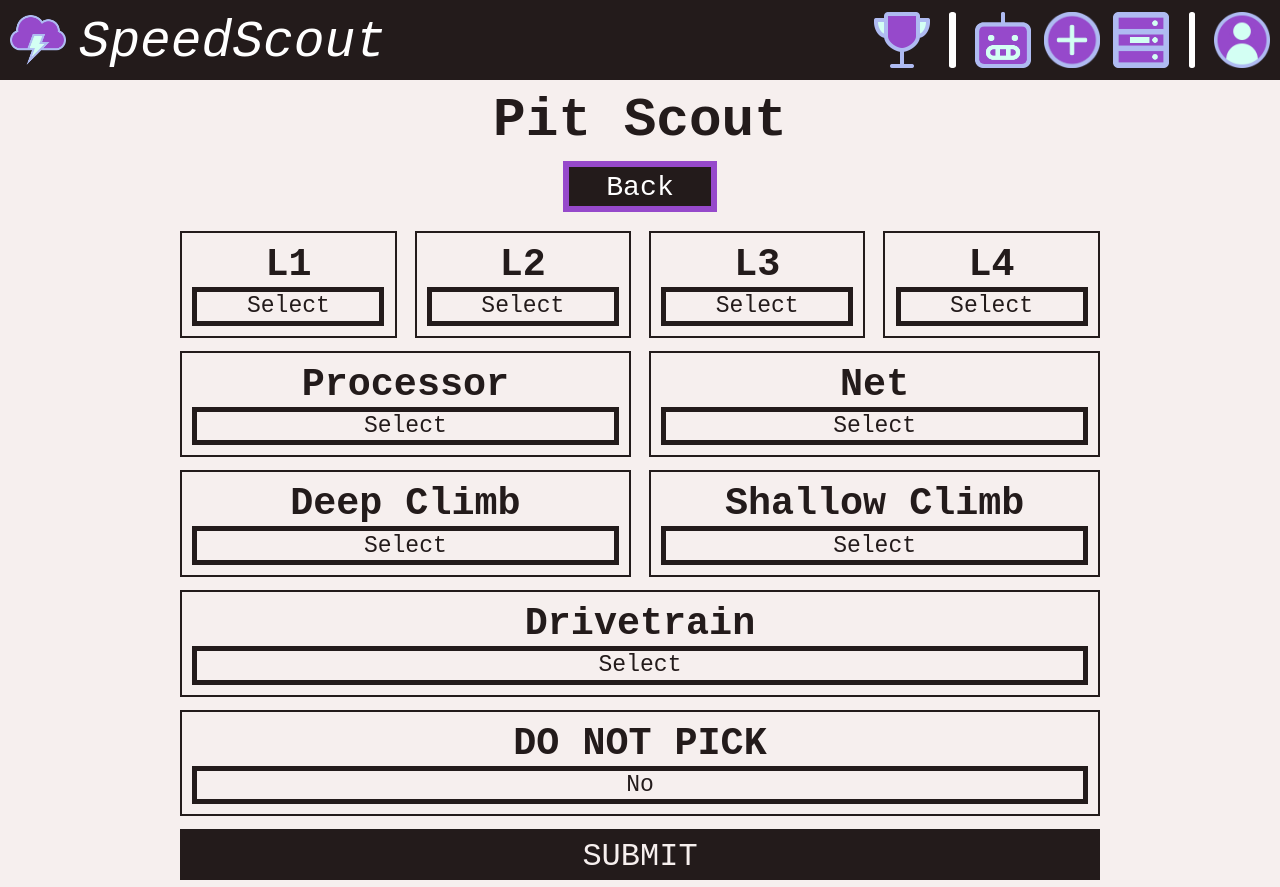
After one commit to NateKootstra/RoboticsScoutingTool, a Flask app: template templates/pitscout.html in a window 1280 px wide. The commit adds this page. Run offline with Flask 3, Linux system fonts and the light colour scheme; the template is opened without the code that fills it, so the values that code supplies are empty.

Commit message:
Pit scouting works now.

```diff
--- a/main.py
+++ b/main.py
@@ -6,11 +6,12 @@ from flask import Flask, render_template, send_from_directory, url_for, make_res
 from datetime import datetime
 
 import tbaapi
+import datamanager
 from accounts import authenticate, getName, getAdmin, getAccounts, deleteUser, addUser
 from events import getEvents, addEvent, removeEvent, updateEvents
 
 
-domain = 'http://127.0.0.1:5001'
+domain = 'http://10.126.59.3:5001'
 app = Flask(__name__)
 year = tbaapi.Year(tbaapi.currentYear)
 
@@ -76,13 +77,35 @@ def get_full_event_list():
     return []
 app.jinja_env.globals.update(get_full_event_list=get_full_event_list)
 
-# Returns all events in the region.
+# Returns all events in the district.
 def get_events_in_district():
     team = request.cookies["team"]
     if authenticate(team, request.cookies["username"], request.cookies["password"]) and getAdmin(team, request.cookies["username"]):
         return tbaapi.District(tbaapi.Team(int(team)).get_district_cached()["key"]).get_events()
     return []
 app.jinja_env.globals.update(get_events_in_district=get_events_in_district)
+
+# Get the match lock.
+def get_lock():
+    if authenticate(request.cookies["team"], request.cookies["username"], request.cookies["password"]):
+        return datamanager.getLock(request.cookies["team"], request.cookies["event"], request.cookies["match"])
+    return []
+app.jinja_env.globals.update(get_lock=get_lock)
+
+# Get the teams in a given event.
+def get_teams_in_event():
+    team = request.cookies["team"]
+    if authenticate(team, request.cookies["username"], request.cookies["password"]):
+        teams = tbaapi.Event(request.cookies["pitevent"]).get_teams()
+        scouted = datamanager.getTeams(team, request.cookies["pitevent"])
+        for team in teams:
+            if team["key"] in scouted:
+                team["scouted"] = True
+            else:
+                team["scouted"] = False
+        return teams
+    return []
+app.jinja_env.globals.update(get_teams_in_event=get_teams_in_event)
 
 
 # Public pages:
@@ -116,7 +139,7 @@ def account():
     return redirect(f'{domain}/signin')
 
 
-# Scout menu..
+# Scout menu.
 @app.route('/scout')
 def scout():
     if "team" in request.cookies.keys():
@@ -135,6 +158,21 @@ def scout():
                         return render_template('select_match.html')
                 else:
                     return render_template('select_event.html')
+    return redirect(f'{domain}/signin')
+
+# Pitscout menu.
+@app.route('/pitscout')
+def pitscout():
+    if "team" in request.cookies.keys():
+        if authenticate(request.cookies["team"], request.cookies["username"], request.cookies["password"]):
+            if getAdmin(request.cookies["team"], request.cookies["username"]):
+                return render_template('scout_admin.html')
+            else:
+                if "pitevent" in request.cookies.keys():
+                    if "pitteam" in request.cookies.keys():
+                        return render_template('pitscout.html')
+                    return render_template('pitscout_select_team.html')
+                return render_template('pitscout_select_event.html')
     return redirect(f'{domain}/signin')
 
 
@@ -227,6 +265,16 @@ def select_event(event):
     # Return response.
     return response
 
+# Select the event you wish to pitscout.
+@app.route('/pitselectevent/<event>')
+def pit_select_event(event):
+    response = make_response(redirect(f'{domain}/pitscout'))
+    # Select event only if the user is verified as a non-admin user.
+    if authenticate(request.cookies["team"], request.cookies["username"], request.cookies["password"]) and not getAdmin(request.cookies["team"], request.cookies["username"]):
+        response.set_cookie('pitevent', event)
+    # Return response.
+    return response
+
 # Select the match you wish to scout.
 @app.route('/selectmatch/<match>')
 def select_match(match):
@@ -243,7 +291,20 @@ def select_team(team):
     response = make_response(redirect(f'{domain}/scout'))
     # Select event only if the user is verified as a non-admin user.
     if authenticate(request.cookies["team"], request.cookies["username"], request.cookies["password"]) and not getAdmin(request.cookies["team"], request.cookies["username"]):
-        response.set_cookie('teamscout', team)
+        if not team in get_lock():
+            response.set_cookie('teamscout', team)
+            datamanager.lock(request.cookies["team"], request.cookies["event"], request.cookies["match"], team)
+    # Return response.
+    return response
+
+# Select the team you wish to scout.
+@app.route('/pitselectteam/<team>')
+def pit_select_team(team):
+    response = make_response(redirect(f'{domain}/pitscout'))
+    # Select event only if the user is verified as a non-admin user.
+    if authenticate(request.cookies["team"], request.cookies["username"], request.cookies["password"]) and not getAdmin(request.cookies["team"], request.cookies["username"]):
+        if not team in datamanager.getTeams(request.cookies["team"], request.cookies["pitevent"]):
+            response.set_cookie('pitteam', team)
     # Return response.
     return response
 
@@ -254,6 +315,21 @@ def unscout(level):
     # Authenticate.
     if authenticate(request.cookies["team"], request.cookies["username"], request.cookies["password"]) and not getAdmin(request.cookies["team"], request.cookies["username"]):
         response.delete_cookie(level)
+        if level == "teamscout":
+            try:
+                datamanager.unlock(request.cookies["team"], request.cookies["event"], request.cookies["match"], request.cookies["teamscout"])
+            except:
+                pass
+    # Return response.
+    return response
+
+# Go back in pit scouting menu.
+@app.route('/pitunscout/<level>')
+def pitunscout(level):
+    response = make_response(redirect(f'{domain}/pitscout'))
+    # Authenticate.
+    if authenticate(request.cookies["team"], request.cookies["username"], request.cookies["password"]) and not getAdmin(request.cookies["team"], request.cookies["username"]):
+        response.delete_cookie("pit" + level)
     # Return response.
     return response
 
@@ -276,7 +352,18 @@ def submitdata(data):
         response.delete_cookie('match')
         response.delete_cookie('teamscout')
         response.delete_cookie('started')
-    print(data)
+    datamanager.save(request.cookies["team"], request.cookies["event"], request.cookies["match"], request.cookies["teamscout"], request.cookies["username"], data)
+    # Return response.
+    return response
+
+# Submit data.
+@app.route('/pitsubmit/<data>')
+def pitsubmitdata(data):
+    response = make_response(redirect(f'{domain}/pitscout'))
+    # Authenticate.
+    if authenticate(request.cookies["team"], request.cookies["username"], request.cookies["password"]) and not getAdmin(request.cookies["team"], request.cookies["username"]):
+        response.delete_cookie('pitteam')
+    datamanager.save(request.cookies["team"], request.cookies["pitevent"], "pitscout", request.cookies["pitteam"], request.cookies["username"], data)
     # Return response.
     return response
 
@@ -461,7 +548,7 @@ app.jinja_env.globals.update(get_rankings_in_district=get_rankings_in_district)
 
 # Return the teams at a given event.
 @app.route('/endpoint/teams/event/<event_key>')
-def get_teams_in_event(event_key):
+def get_teams_in_event_endpoint(event_key):
     # Get teams.
     teams = tbaapi.Event(event_key).get_teams()
 
--- /dev/null
+++ b/static/css/scouting/pitbuttons.css
@@ -0,0 +1,66 @@
+h1 {
+    color: rgb(35, 27, 27);
+    font-size: 3vw;
+}
+
+select {
+    width: 15vw;
+    height: 3vw;
+
+    font-size: 1.8vw;
+
+    border: 0.4vw solid rgb(35, 27, 27);
+    background-color: rgb(246, 239, 238);
+    appearance: none;
+
+    text-align: center;
+}
+
+div.climb div select,
+div.algae div select {
+    width: 33.35vw;
+}
+
+div.dnp div select,
+div.drivetrain div select {
+    width: 70vw;
+}
+
+div.dnp,
+div.drivetrain,
+div.climb,
+div.algae,
+div.levels {
+    display: flex;
+    justify-content: center;
+
+    margin-top: 1vw;
+}
+
+div.dnp div,
+div.drivetrain div,
+div.climb div,
+div.algae div,
+div.levels div {
+    width: fit-content;
+    padding: 0.8vw;
+
+    border: 0.2vw solid rgb(35, 27, 27);
+
+    text-align: center;
+
+    margin-left: 0.7vw;
+    margin-right: 0.7vw;
+}
+
+button.submit {
+    margin-top: 1vw;
+    width: 71.8vw;
+    height: 4vw;
+
+    font-size: 2.5vw;
+
+    background-color: rgb(35, 27, 27);
+    color: rgb(246, 239, 238);
+    border: none;
+}
--- a/static/js/activescouting.js
+++ b/static/js/activescouting.js
@@ -1,4 +1,4 @@
-var timer = [2, 30, 3, 10]
+var timer = [0, 10, 3, 0]
 var time = 0
 
 function scout(name, event) {
--- a/static/js/navbar.js
+++ b/static/js/navbar.js
@@ -18,6 +18,10 @@ function viewScout() {
     window.location.href = "/scout";
 }
 
+function viewPitScout() {
+    window.location.href = "/pitscout";
+}
+
 function viewRankings() {
     window.location.href = "/rankings";
 }
--- /dev/null
+++ b/static/js/pitscouting.js
@@ -0,0 +1,27 @@
+function selectEvent(event) {
+    window.location.href = `/pitselectevent/${event}`;
+}
+
+function selectTeam(team) {
+    window.location.href = `/pitselectteam/${team}`;
+}
+
+function unScout(level) {
+    window.location.href = `/pitunscout/${level}`;
+}
+
+function submitData() {
+    let data = {}
+    data["L1"] = document.getElementById("L1").value;
+    data["L2"] = document.getElementById("L2").value;
+    data["L3"] = document.getElementById("L3").value;
+    data["L4"] = document.getElementById("L4").value;
+    data["Processor"] = document.getElementById("Processor").value;
+    data["Net"] = document.getElementById("Net").value;
+    data["Deep"] = document.getElementById("Deep").value;
+    data["Shallow"] = document.getElementById("Shallow").value;
+    data["Drivetrain"] = document.getElementById("Drive").value;
+    data["DNP"] = document.getElementById("DNP").value;
+
+    window.location.href = "/pitsubmit/" + JSON.stringify(data);
+}
--- a/templates/base.html
+++ b/templates/base.html
@@ -20,6 +20,7 @@
     <div class="icons">
         <img onclick="viewRankings()" src="{{ url_for('static', filename='images/icons/rankings.png') }}">
         <img src="{{ url_for('static', filename='images/icons/divider.png') }}" class="divider">
+        <img onclick="viewPitScout()" src="{{ url_for('static', filename='images/icons/pitscout.png') }}">
         <img onclick="viewScout()" src="{{ url_for('static', filename='images/icons/scout.png') }}">
         <img onclick="viewData()" src="{{ url_for('static', filename='images/icons/data.png') }}">
         <img src="{{ url_for('static', filename='images/icons/divider.png') }}" class="divider">
@@ -33,9 +34,11 @@
     {% block content %}{% endblock %}
 </div>
 
-<footer>
+<!--
+ <footer>
     <h1>Developed by Nate Kootstra</h1>
     <a href="mailto:natekootstra@gmail.com">natekootstra@gmail.com</a>
     <a href="https://natekootstra.dev"><s>https://natekootstra.dev</s></a>
     <a href="https://github.com/natekootstra">https://github.com/natekootstra</a>
 </footer>
+-->
--- /dev/null
+++ b/templates/pitscout.html
@@ -0,0 +1,111 @@
+{% extends 'base.html' %}
+
+{% block links %}
+<link rel="stylesheet" href="{{ url_for('static', filename='css/select/buttons.css') }}">
+<link rel="stylesheet" href="{{ url_for('static', filename='css/scouting/pitbuttons.css') }}">
+
+<script src="{{ url_for('static', filename='js/pitscouting.js') }}"></script>
+{% endblock %}
+
+{% block subtitle %}
+<h2>Pit Scout</h2>
+{% endblock %}
+
+{% block content %}
+    <div class="centercontents">
+        <button class="team" onclick="unScout('team')">Back</button>
+    </div>
+    <div class="levels">
+        <div>
+            <h1>L1</h1>
+            <select id="L1">
+                <option value="none">Select</option>
+                <option value="yes">Yes</option>
+                <option value="no">No</option>
+            </select>
+        </div>
+        <div>
+            <h1>L2</h1>
+            <select id="L2">
+                <option value="none">Select</option>
+                <option value="yes">Yes</option>
+                <option value="no">No</option>
+            </select>
+        </div>
+        <div>
+            <h1>L3</h1>
+            <select id="L3">
+                <option value="none">Select</option>
+                <option value="yes">Yes</option>
+                <option value="no">No</option>
+            </select>
+        </div>
+        <div>
+            <h1>L4</h1>
+            <select id="L4">
+                <option value="none">Select</option>
+                <option value="yes">Yes</option>
+                <option value="no">No</option>
+            </select>
+        </div>
+    </div>
+    <div class="algae">
+        <div>
+            <h1>Processor</h1>
+            <select id="Processor">
+                <option value="none">Select</option>
+                <option value="yes">Yes</option>
+                <option value="no">No</option>
+            </select>
+        </div>
+        <div>
+            <h1>Net</h1>
+            <select id="Net">
+                <option value="none">Select</option>
+                <option value="yes">Yes</option>
+                <option value="no">No</option>
+            </select>
+        </div>
+    </div>
+    <div class="climb">
+        <div>
+            <h1>Deep Climb</h1>
+            <select id="Deep">
+                <option value="none">Select</option>
+                <option value="yes">Yes</option>
+                <option value="no">No</option>
+            </select>
+        </div>
+        <div>
+            <h1>Shallow Climb</h1>
+            <select id="Shallow">
+                <option value="none">Select</option>
+                <option value="yes">Yes</option>
+                <option value="no">No</option>
+            </select>
+        </div>
+    </div>
+    <div class="drivetrain">
+        <div>
+            <h1>Drivetrain</h1>
+            <select id="Drive">
+                <option value="none">Select</option>
+                <option value="swerve">Swerve</option>
+                <option value="mecanum">Mecanum</option>
+                <option value="mecanum">Tank</option>
+            </select>
+        </div>
+    </div>
+    <div class="dnp">
+        <div>
+            <h1>DO NOT PICK</h1>
+            <select id="DNP">
+                <option value="no">No</option>
+                <option value="yes">Yes</option>
+            </select>
+        </div>
+    </div>
+    <div class="centercontents">
+        <button onclick="submitData()" class="submit">SUBMIT</button>
+    </div>
+{% endblock %}
```
Also changed, not shown: cache.py (+18 -13 lines), datamanager.py (added, +82 -0 lines), tbaapi.py (+28 -2 lines), templates/pitscout_select_event.html (added, +21 -0 lines), templates/pitscout_select_team.html (added, +28 -0 lines), templates/select_team.html (+10 -2 lines), static/images/icons/pitscout.png (added).
